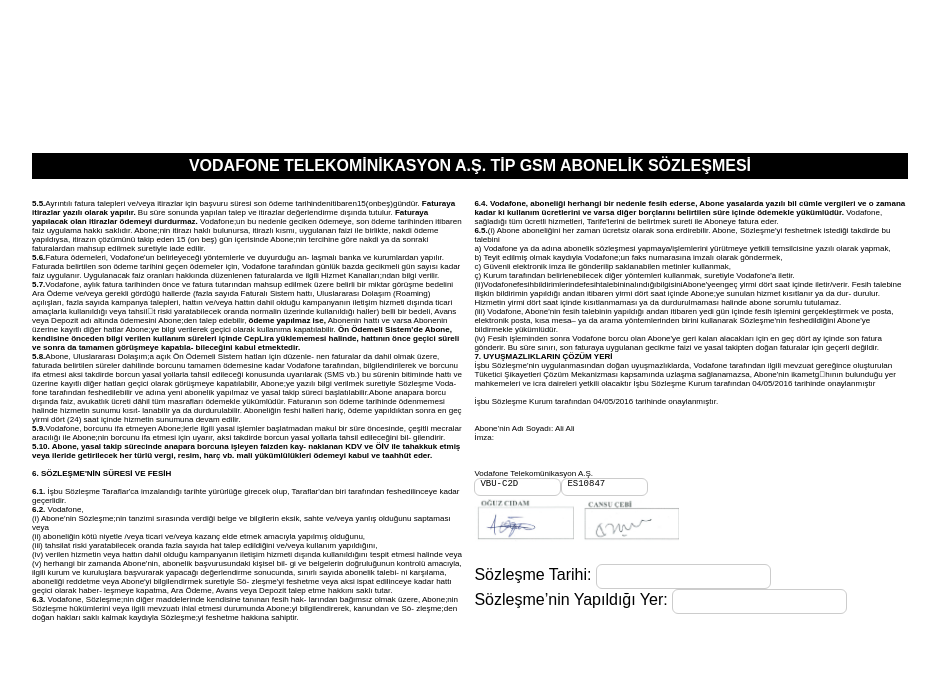
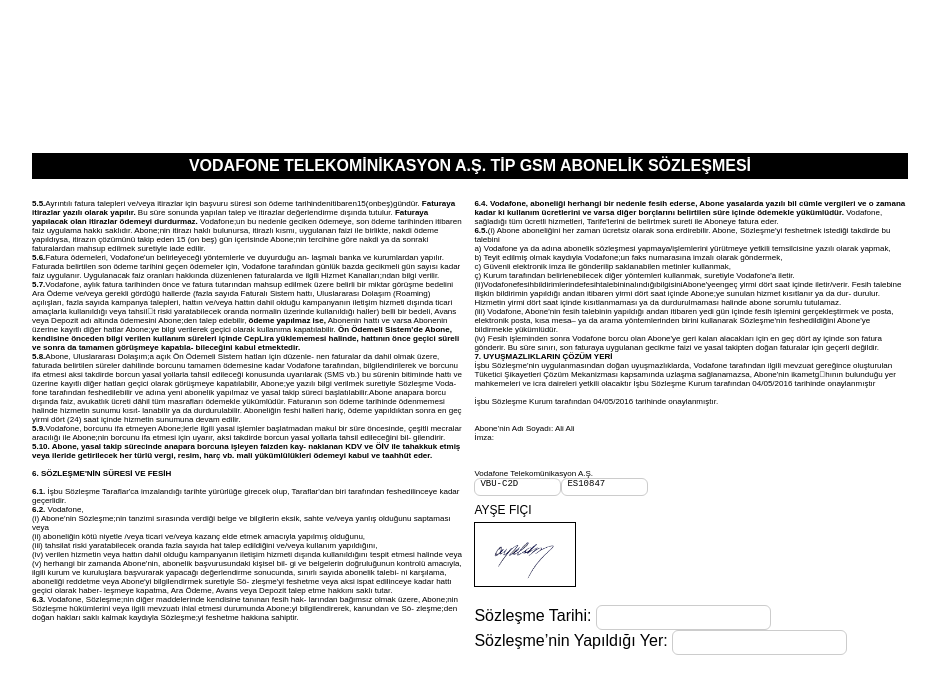
Before and after one commit to ardaninsaturnu/vodafone_html, a plain HTML site: page 1/index.html in a window 1280 px wide. Shown: the part 3601-4295 px from the top of the page, without its empty margins (170-1109 px from the left). Drawn offline with Linux system fonts and the light colour scheme.

Commit message:
signature

```diff
--- a/1/index.html
+++ b/1/index.html
@@ -374,7 +374,9 @@
         tarihinde onaylanmıştır. <br><br><br>Abone’nin Adı Soyadı: Ali Ali<br>İmza: <br><br><br><br> Vodafone
         Telekomünikasyon A.Ş.
           <br><textarea cols="25" rows="2" style="width: 75px;height: 16px;">VBU-C2D</textarea><textarea cols="25" rows="2" style="width: 75px;height: 16px;">ES10847</textarea> <br>
-          <div><img alt="" src="../images/oguz.png" style="width: 100px;"> <img src="../images/cansu.png" style="width: 100px;"></div><br>Sözleşme
+        <p style="font-size: 12px; margin: 5px 0">AYŞE FIÇI</p>
+        <div style="border: 1px solid black; width: fit-content">
+        <img src="../images/ayse.png" style="width: 100px;"></div><br>Sözleşme
         Tarihi: <input type="text"><br>Sözleşme’nin Yapıldığı Yer: <input type="text">
         </p>
       </div>
```
Also changed, not shown: 7/kurumsal_12_ay_indirim.html (renamed from 7/versiyon3.html), images/ayse.png (added), images/withbgayse.jpeg (added).
